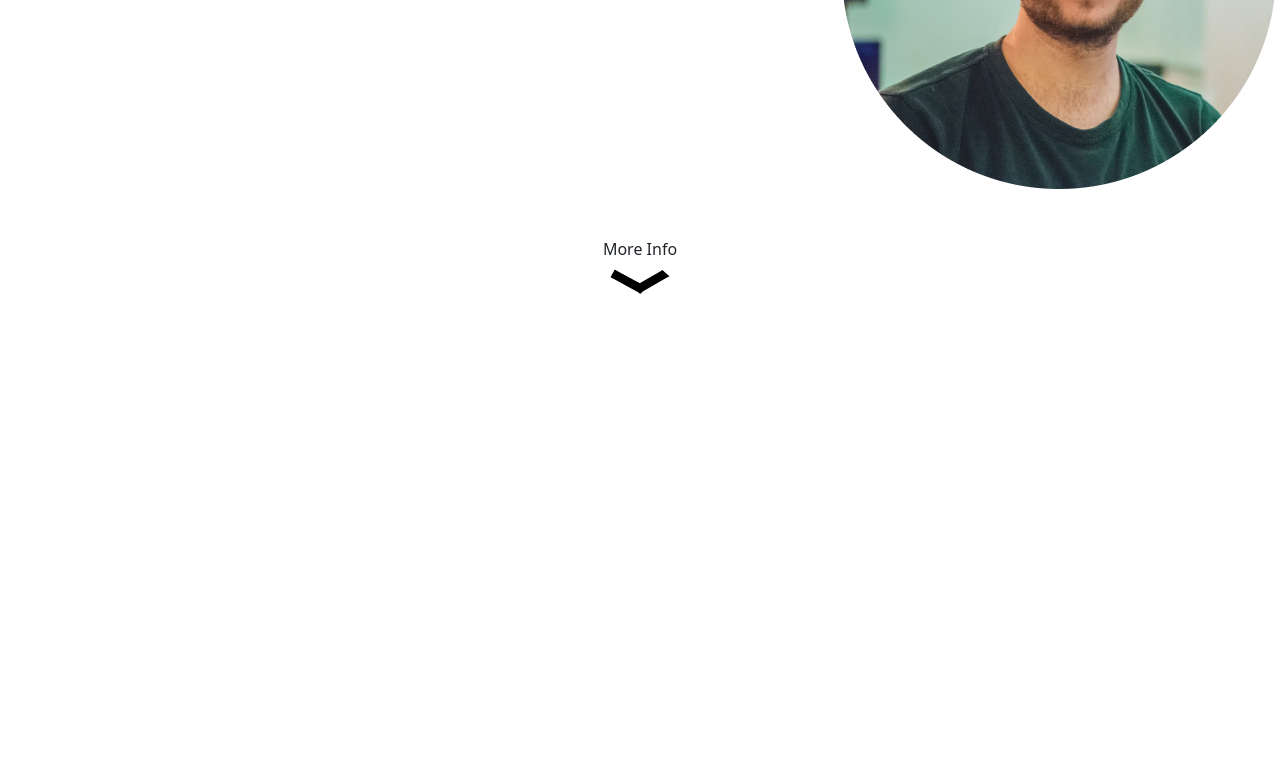
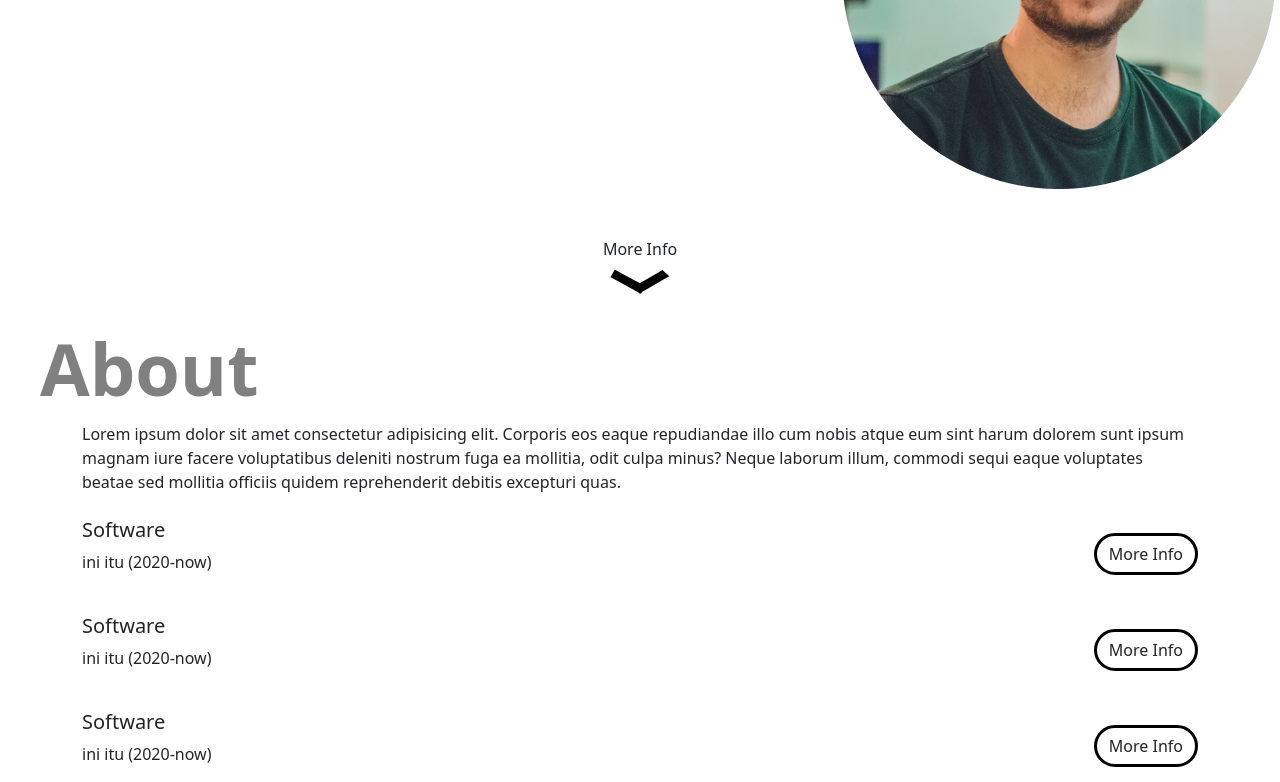
Before and after one commit to KamalIsaac/Portfolio, a plain HTML site: page index.html in a window 1280 px wide. Shown: the part 435-1217 px from the top of the page. Before the commit the page ends 800 px from the top, so only its background shows below. Drawn offline with nearby package versions, Linux system fonts and the light colour scheme.

Commit message:
add about

```diff
--- a/index.html
+++ b/index.html
@@ -15,7 +15,8 @@
   <nav class="navbar navbar-expand-lg bg-body-tertiary">
     <div class="container">
       <a class="navbar-brand fs-4 fw-bold" href="#">Kamal</a>
-          <button class="navbar-toggler" type="button" data-bs-toggle="collapse" data-bs-target="#navbarNav" aria-controls="navbarNav" aria-expanded="false" aria-label="Toggle navigation">
+      <button class="navbar-toggler" type="button" data-bs-toggle="collapse" data-bs-target="#navbarNav"
+        aria-controls="navbarNav" aria-expanded="false" aria-label="Toggle navigation">
         <span class="navbar-toggler-icon"></span>
       </button>
       <div class="collapse navbar-collapse" id="navbarNav">
@@ -53,6 +54,50 @@
       <img class="mt-2" src="images/arrow.svg" alt="" id="arrow">
     </div>
   </section>
+  <section id="about" class="about container">
+    <p>Lorem ipsum dolor sit amet consectetur adipisicing elit. Corporis eos eaque repudiandae illo cum nobis atque eum
+      sint harum dolorem sunt ipsum magnam iure facere voluptatibus deleniti nostrum fuga ea mollitia, odit culpa minus?
+      Neque laborum illum, commodi sequi eaque voluptates beatae sed mollitia officiis quidem reprehenderit debitis
+      excepturi quas.</p>
+    <div class="about-exp">
+      <div class="about-exp-item">
+        <div class="about-exp-item-header">
+          <div>
+            <h5>Software</h5>
+            <p>ini itu (2020-now)</p>
+          </div>
+          <button class="btn button" onclick="toggleDetail(event)">More Info</button>
+          <p class="about-exp-item-detail">Lorem ipsum dolor sit amet consectetur adipisicing elit. Cupiditate harum a
+            consequuntur reprehenderit! Itaque quidem repellendus, ipsa placeat quaerat aperiam doloremque, laboriosam
+            eum, obcaecati quia assumenda earum quibusdam perspiciatis soluta?</p>
+        </div>
+      </div>
+      <div class="about-exp-item">
+        <div class="about-exp-item-header">
+          <div>
+            <h5>Software</h5>
+            <p>ini itu (2020-now)</p>
+          </div>
+          <button class="btn button" onclick="toggleDetail(event)">More Info</button>
+          <p class="about-exp-item-detail">Lorem ipsum dolor sit amet consectetur adipisicing elit. Cupiditate harum a
+            consequuntur reprehenderit! Itaque quidem repellendus, ipsa placeat quaerat aperiam doloremque, laboriosam
+            eum, obcaecati quia assumenda earum quibusdam perspiciatis soluta?</p>
+        </div>
+      </div>
+      <div class="about-exp-item">
+        <div class="about-exp-item-header">
+          <div>
+            <h5>Software</h5>
+            <p>ini itu (2020-now)</p>
+          </div>
+          <button class="btn button" onclick="toggleDetail(event)">More Info</button>
+          <p class="about-exp-item-detail">Lorem ipsum dolor sit amet consectetur adipisicing elit. Cupiditate harum a
+            consequuntur reprehenderit! Itaque quidem repellendus, ipsa placeat quaerat aperiam doloremque, laboriosam
+            eum, obcaecati quia assumenda earum quibusdam perspiciatis soluta?</p>
+        </div>
+      </div>
+    </div>
+  </section>
   <script src="https://cdn.jsdelivr.net/npm/@popperjs/core@2.11.8/dist/umd/popper.min.js"
     integrity="sha384-I7E8VVD/ismYTF4hNIPjVp/Zjvgyol6VFvRkX/vR+Vc4jQkC+hVqc2pM8ODewa9r"
     crossorigin="anonymous"></script>
@@ -61,7 +106,7 @@
     crossorigin="anonymous"></script>
   <script src="https://code.jquery.com/jquery-3.7.0.min.js"
     integrity="sha256-2Pmvv0kuTBOenSvLm6bvfBSSHrUJ+3A7x6P5Ebd07/g=" crossorigin="anonymous"></script>
-    <script src="script.js"></script>
+  <script src="main.js"></script>
 </body>
 
 </html>
--- /dev/null
+++ b/main.js
@@ -0,0 +1,14 @@
+function toggleDetail(e) {
+    const target = $(e.target)
+
+    if($(target).hasClass("active")) {
+        $(target).html("More Info").removeClass("active")
+    }
+    else {
+        $(target).html("Less Info").addClass("active")
+    }
+
+    const item = $(target).parents(".about-exp-item")
+    const detail = $(item).children(".about-exp-item-detail")
+    $(detail).slideToggle()
+}
--- a/style.css
+++ b/style.css
@@ -1,12 +1,26 @@
 section {
     padding-top: 128px;
+    position: relative;
+}
+
+section::before {
+    z-index: 1;
+    content: '';
+    font-size: 72px;
+    color: gray;
+    opacity: 0,25px;
+    position: absolute;
+    font-weight: 600;
+    top: 20px;
+    left: -30px;
+
 }
 
 .btn.button {
     border: 3px solid black;
     border-radius: 32px;
 }
-.btn.button:hover {
+.btn.button:hover, .btn.button.active {
     border: 3px solid black;
     background-color: black;
     color: white;
@@ -31,6 +45,24 @@ section {
 #arrow {
     animation: 1s upDown infinite;
 }
+
+
+.about::before {
+    content: "About";
+}
+.about-exp-item {
+    margin-top: 24px;
+}
+.about-exp-item-header {
+    display: flex;
+    align-items: center;
+    justify-content: space-between;
+}
+
+.about-exp-item-detail {
+    display: none;
+}
+
 @keyframes upDown {
     0% {
         transform: translateY(0);
```
Also changed, not shown: script.js (deleted). Lines whose indentation alone changed are shown as unchanged.
